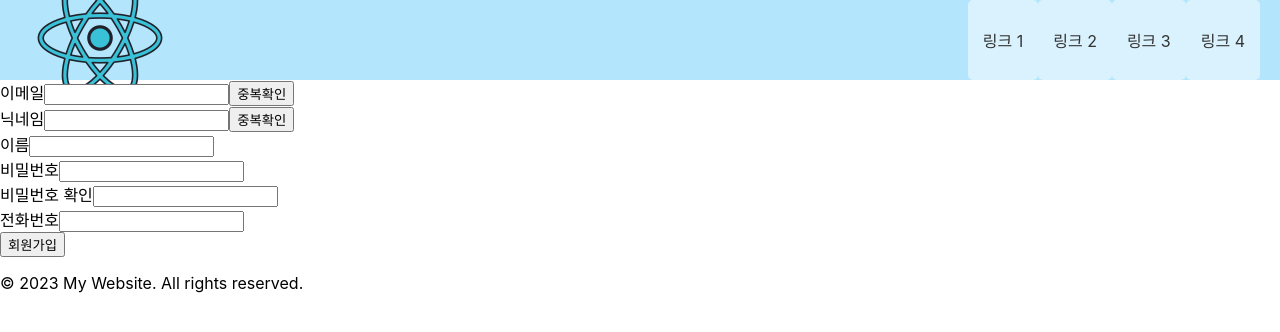
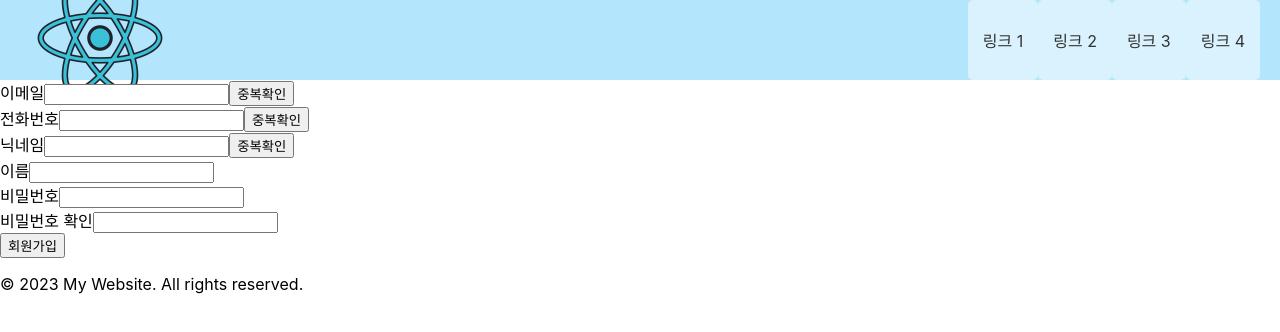
Before and after one commit to Heonamkyu93/refore-front, a React (Create React App) app: page /join in a window 1280 px wide. Shown: the top 332 px of the page. Built offline with nearby package versions, Linux system fonts and the light colour scheme.

Commit message:
join 검증 로직 수정

```diff
--- a/src/component/join/JoinForm.js
+++ b/src/component/join/JoinForm.js
@@ -6,6 +6,11 @@ const serverPort = process.env.REACT_APP_SPRING_BOOT_PORT;
 
 
 const JoinForm = () => {
+  const [isEmailChecked, setIsEmailChecked] = useState(false);
+  const [isPhoneChecked, setIsPhoneChecked] = useState(false);
+  const [isNicknameChecked, setIsNicknameChecked] = useState(false);
+
+
   const [formData,setFormData] = useState({
     memberEmail:"",
     memberPassword:"",
@@ -16,13 +21,52 @@ const JoinForm = () => {
   });
 
     const changeValue =(e) =>{
-      const test= serverIp;
-      console.log(test);
+      const inputId=e.target.id;
+      if(inputId==='memberEmail'){
+      setIsEmailChecked(false);
+      }else if(inputId==='phoneNumber'){
+        setIsPhoneChecked(false);
+      }else if(inputId==='nickname'){
+        setIsNicknameChecked(false);
+      }
       const {name , value} = e.target;
       setFormData({...formData,[name]:value});
     };
+
+
+
     const sendData = (e) => {
       e.preventDefault();
+      let inputName=document.getElementById('memberName').value;
+      let inputPwd=document.getElementById('memberPassword').value;
+      let inputConfirmPwd=document.getElementById('confirmPassword').value;
+
+
+      if(inputName.length<2 || inputName > 10){
+        alert('이름은 2자리 이상 10자리 이하여야 합니다.');
+        return;
+      }else if(inputPwd.length <10 || inputPwd >30){
+        alert('비밀번호는 10자리 이상 30자리 이하여야 합니다.');
+        return;
+      }else if(!inputPwd===inputConfirmPwd){
+        alert('비밀번호와 비밀번호 확인은 값이 같아야 합니다.');
+        return;
+      }
+
+
+
+
+      if (!isEmailChecked) {
+        alert('이메일 중복 확인을 해주세요.');
+        return;
+      }else if(!isPhoneChecked){
+        alert('전화번호 중복 확인을 해주세요.');
+        return;
+      }else if (!isNicknameChecked){
+        alert('닉네임 중복 확인을 해주세요.');
+        return;
+      }
+
 
       axios.post(`http://${serverIp}:${serverPort}/join`,formData)
       .then(response => {
@@ -39,11 +83,28 @@ const JoinForm = () => {
       let inputElement;
       let url;
       if (type === 'email') {
+       let confirmEmail=document.getElementById('memberEmail');
+       if (confirmEmail.validity.valid) {
         inputElement = document.getElementById('memberEmail').value;
         url = `http://${serverIp}:${serverPort}/emailDuplicatedCheck?value=${inputElement}`;
+       }else{
+        alert('유효하지 않은 이메일 형식입니다.');
+        return;
+       }
       } else if (type === 'nickname') {
         inputElement = document.getElementById('nickname').value;
+        if (inputElement.length < 2 || inputElement.length > 20) {  // 2미만 20초과
+          alert('닉네임은 2자리 이상 20자리 이하여야 합니다.');
+          return;
+        }
         url = `http://${serverIp}:${serverPort}/nicknameDuplicatedCheck?value=${inputElement}`;
+      }else if(type === 'phoneNumber'){
+        inputElement = document.getElementById('nickname').value;
+        if (inputElement.length < 10 || inputElement.length > 11) {  // 10미만 11초과
+          alert('전화번호는 10자리 이상 11자리 이하여야 합니다.');
+          return;
+        }
+        url = `http://${serverIp}:${serverPort}/phoneNumberDuplicatedCheck?value=${inputElement}`;
       }
       axios.get(url)
       .then(response => {
@@ -65,26 +126,28 @@ const JoinForm = () => {
               <button type='button' onClick={duplicatedCheck} data-type='email'>중복확인</button>
               </div>
               <div className={styles.joinInputDiv}>
+                <span>전화번호</span>
+                <input type='text' maxLength={11} required onChange={changeValue} name='phoneNumber'></input>
+                <button type='button' onClick={duplicatedCheck} data-type='phoneNumber'>중복확인</button>
+              </div>
+              <div className={styles.joinInputDiv}>
                 <span>닉네임</span>
                 <input type='text' maxLength={15} required onChange={changeValue} name='nickname' id='nickname'></input>
                 <button type='button' onClick={duplicatedCheck} data-type='nickname'>중복확인</button>
               </div>
               <div className={styles.joinInputDiv}>
                 <span>이름</span>
-                <input type='text' maxLength={10} required onChange={changeValue} name='memberName'></input>
+                <input type='text' maxLength={10} required onChange={changeValue} name='memberName' id='memberName' ></input>
               </div>
               <div className={styles.joinInputDiv}>
                 <span>비밀번호</span>
-                <input type='password' maxLength={10} required onChange={changeValue} name='memberPassword'></input>
+                <input type='password' maxLength={10} required onChange={changeValue} name='memberPassword' id='memberPassword'></input>
               </div>
               <div className={styles.joinInputDiv}>
                 <span>비밀번호 확인</span>
-                <input type='password' maxLength={10} required onChange={changeValue} name='confirmPassword'></input>
+                <input type='password' maxLength={10} required onChange={changeValue} name='confirmPassword' id='confirmPassword'></input>
               </div>
-              <div className={styles.joinInputDiv}>
-                <span>전화번호</span>
-                <input type='text' maxLength={11} required onChange={changeValue} name='phoneNumber'></input>
-              </div>
+
               <div className={styles.joinInputDiv}>
               <input type="submit" value="회원가입" ></input>
               </div>
```
